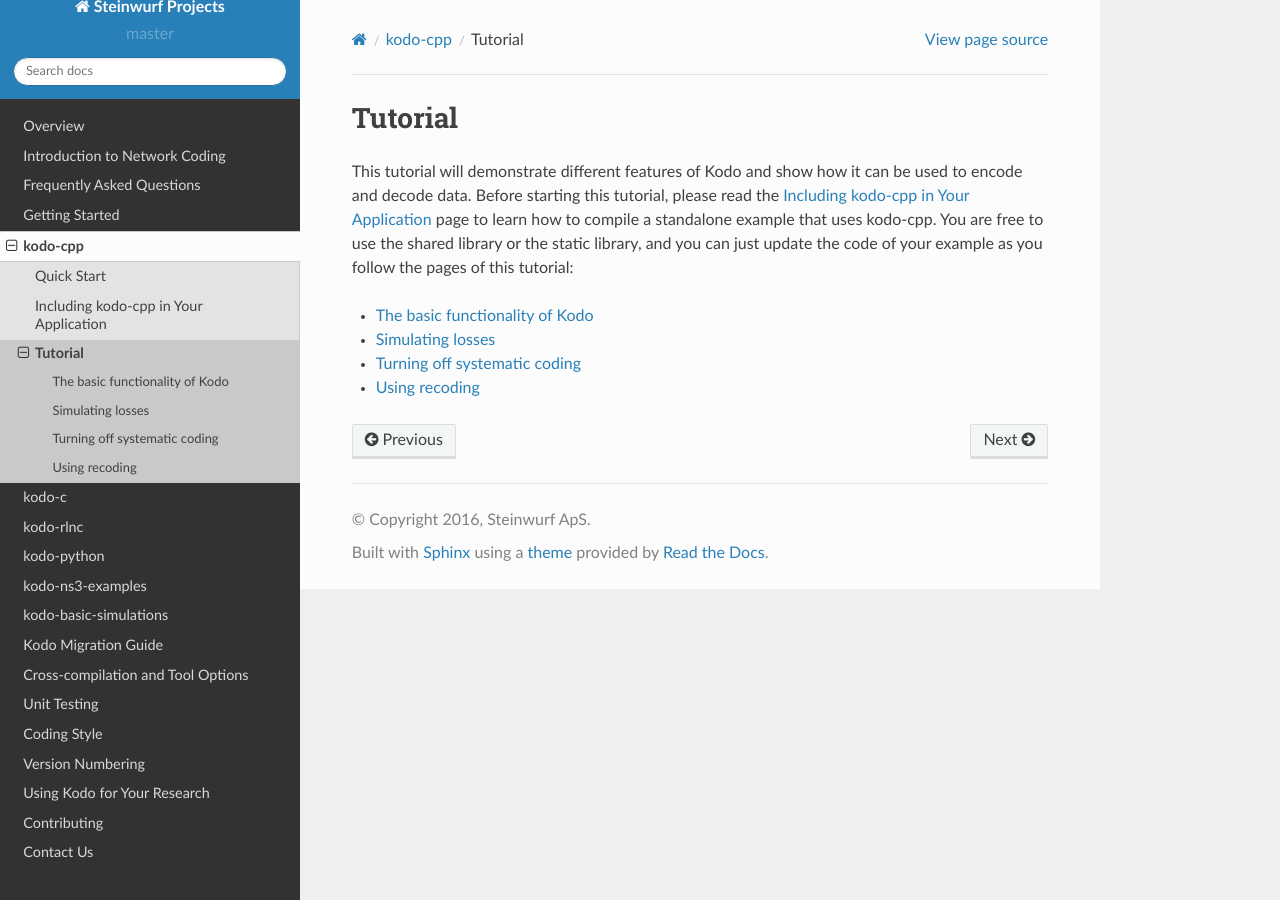
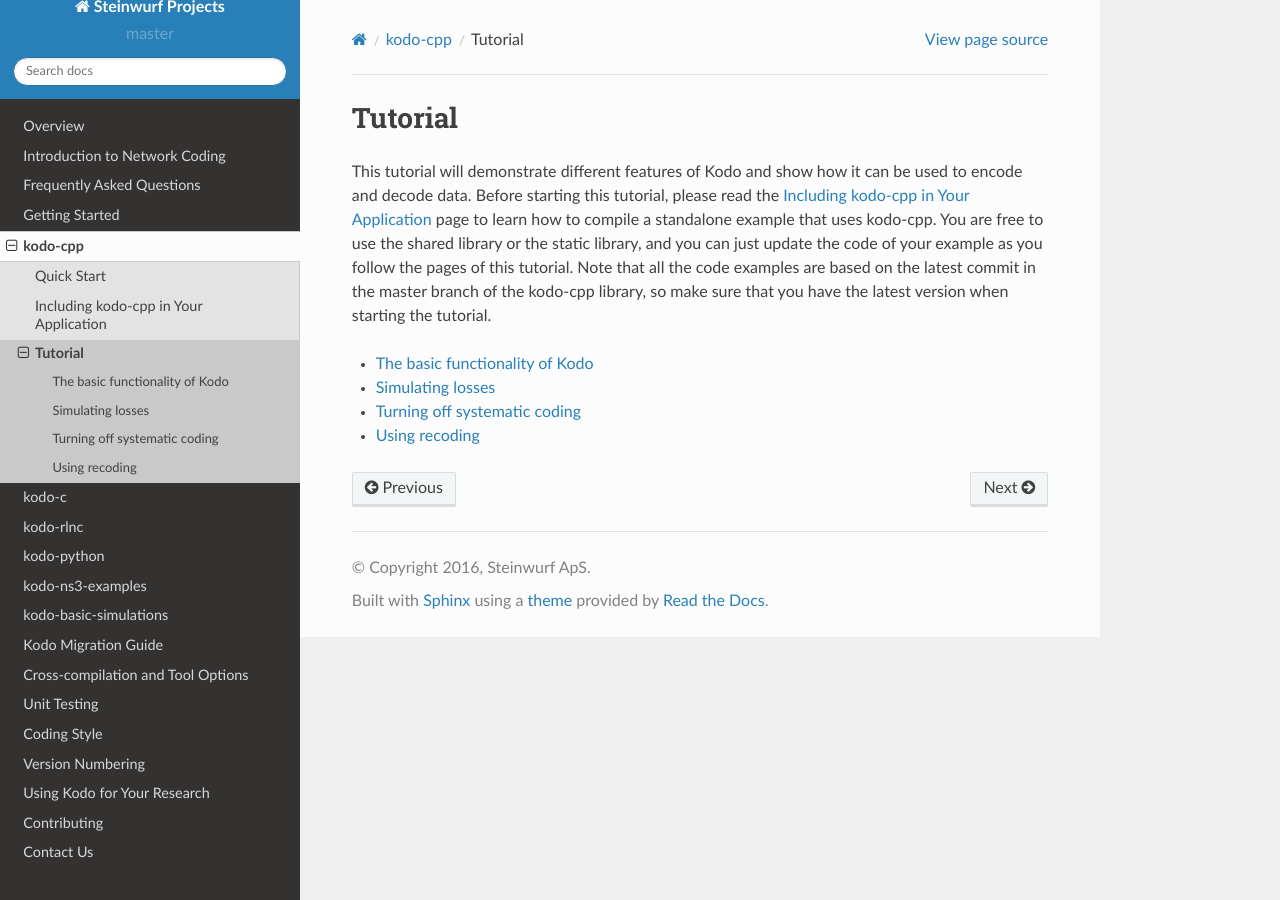
Before and after one commit to steinwurf/steinwurf-docs, a Sphinx documentation site: the page built from source/kodo-cpp/tutorial_kodo_cpp.rst, in a window 1280 px wide. Built offline with Sphinx 7.4.7 and the Read the Docs theme 2.0.0, drawn with Linux system fonts in a browser that asks for light colours.

Commit message:
Add note about using the master

```diff
--- a/source/kodo-cpp/tutorial_kodo_cpp.rst
+++ b/source/kodo-cpp/tutorial_kodo_cpp.rst
@@ -4,10 +4,13 @@
 ========
 
 This tutorial will demonstrate different features of Kodo and show how it can be
-used to encode and decode data. Before starting this tutorial, please read the :ref:`including_kodo_cpp` page to learn how to compile a standalone example
+used to encode and decode data. Before starting this tutorial, please read the
+:ref:`including_kodo_cpp` page to learn how to compile a standalone example
 that uses kodo-cpp. You are free to use the shared library or the static
 library, and you can just update the code of your example as you follow
-the pages of this tutorial:
+the pages of this tutorial. Note that all the code examples are based on the
+latest commit in the master branch of the kodo-cpp library, so make sure that
+you have the latest version when starting the tutorial.
 
 .. toctree::
     :maxdepth: 1
```
